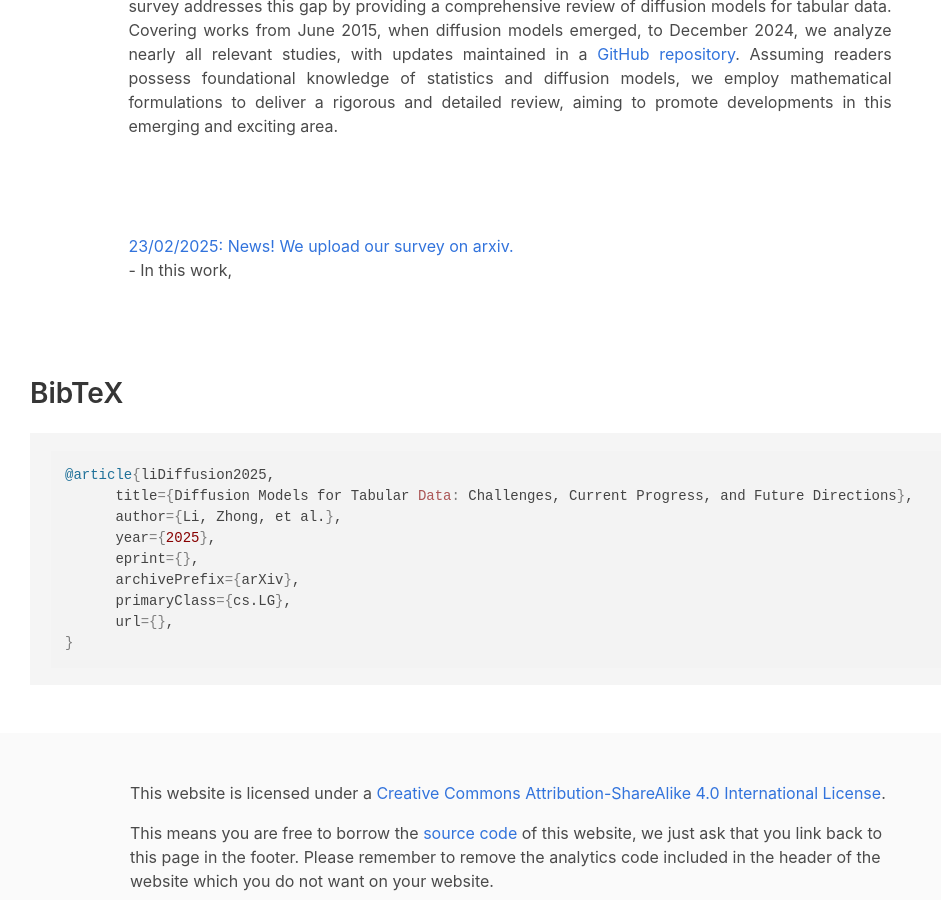
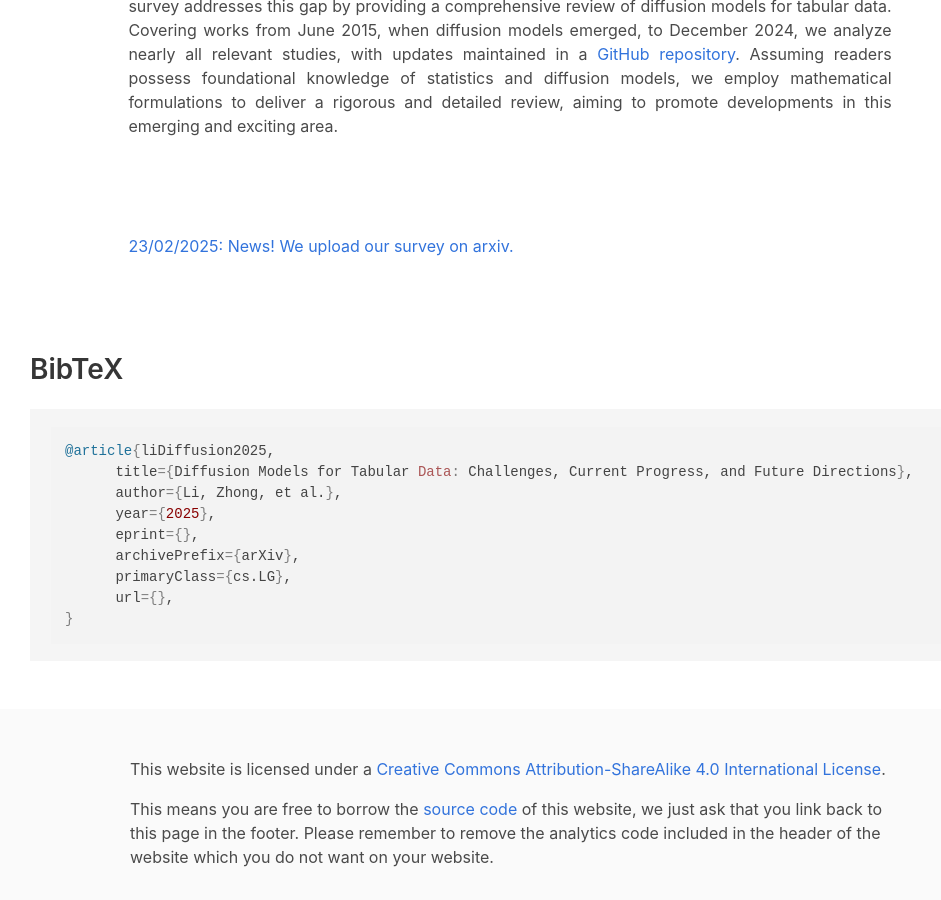
Before and after one commit to Diffusion-Model-Leiden/Diffusion-Model-Leiden.github.io, a Jekyll site: the page index.html, which Jekyll copies as it is, in a window 1280 px wide and 900 px high, scrolled down 1215 px. Shown: the whole window, without its empty margins (130-1071 px from the left). Built offline with Jekyll 4.4.1, drawn with Linux system fonts in a browser that asks for light colours; nearby versions of some CDN libraries; some web fonts are replaced; comment, search, counter and statistics services are not loaded; a style sheet for code colours, icons or effects is not loaded.

Commit message:
Update index.html

```diff
--- a/index.html
+++ b/index.html
@@ -177,9 +177,6 @@
                   <div class="content has-text-justified">
 
                     <a href="diffusion-model-leiden.github.io"> 23/02/2025: News! We upload our survey on arxiv. </a>
-                    <br>
-                    - In this work,
-                    <!-- <br> -->
                   </div>
                   </div>
               </div>
```
